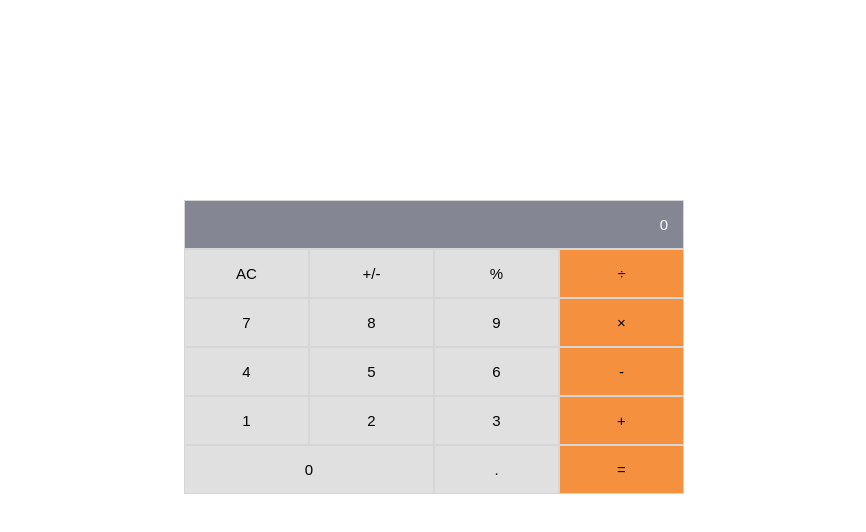
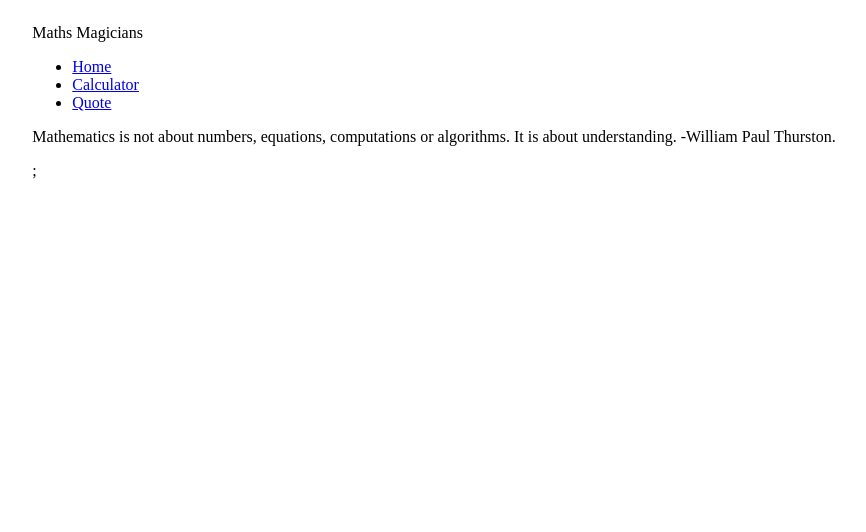
Before and after one commit to Kingstalux/Maths-magicians, a React (Create React App) app: page /quote in a window 1280 px wide. Shown: the top 532 px of the page, without its empty margins (206-1072 px from the left). Built offline with nearby package versions, Linux system fonts and the light colour scheme.

Commit message:
Add home.js, quotes.js files

```diff
--- a/package.json
+++ b/package.json
@@ -9,6 +9,7 @@
     "big.js": "^6.1.1",
     "react": "^17.0.2",
     "react-dom": "^17.0.2",
+    "react-router-dom": "^6.0.2",
     "react-scripts": "4.0.3",
     "web-vitals": "^1.1.2"
   },
--- a/src/App.js
+++ b/src/App.js
@@ -1,12 +1,38 @@
 /* eslint-disable react/prefer-stateless-function */
 import React, { Component } from 'react';
+import { Routes, Route, Link } from 'react-router-dom';
 import Calculator from './components/Calculator';
+import Home from './pages/Home';
+import Quotes from './pages/Quotes';
 
 export default class App extends Component {
   render() {
     return (
-      <div className="app">
-        <Calculator />
+      <div>
+        <nav>
+          <div>
+            <p>Maths Magicians</p>
+          </div>
+          <div>
+            <ul>
+              <li>
+                <Link to="/">Home</Link>
+              </li>
+              <li>
+                <Link to="/calculator">Calculator</Link>
+              </li>
+              <li>
+                <Link to="/quote">Quote</Link>
+              </li>
+            </ul>
+          </div>
+
+        </nav>
+        <Routes>
+          <Route path="/" element={<Home />} />
+          <Route path="/calculator" element={<div className="app"><Calculator /></div>} />
+          <Route path="/quote" element={<Quotes />} />
+        </Routes>
       </div>
     );
   }
--- a/src/index.js
+++ b/src/index.js
@@ -1,11 +1,14 @@
 import React from 'react';
 import ReactDOM from 'react-dom';
 import './index.css';
+import { BrowserRouter as Router } from 'react-router-dom';
 import App from './App';
 
 ReactDOM.render(
   <React.StrictMode>
-    <App />
+    <Router>
+      <App />
+    </Router>
   </React.StrictMode>,
   document.getElementById('root'),
 );
--- /dev/null
+++ b/src/pages/Home.js
@@ -0,0 +1,9 @@
+import React from 'react';
+
+export default function Home() {
+  return (
+    <div>
+      <h1>Welcome to our page</h1>
+    </div>
+  );
+}
--- /dev/null
+++ b/src/pages/Quotes.js
@@ -0,0 +1,13 @@
+import React from 'react';
+
+export default function Quotes() {
+  return (
+    <div>
+      <p>
+        Mathematics is not about numbers, equations, computations or algorithms.
+        It is about understanding. -William Paul Thurston.
+      </p>
+      ;
+    </div>
+  );
+}
```
Also changed, not shown: 1 other file (tests, documents, lock files or other folders).
